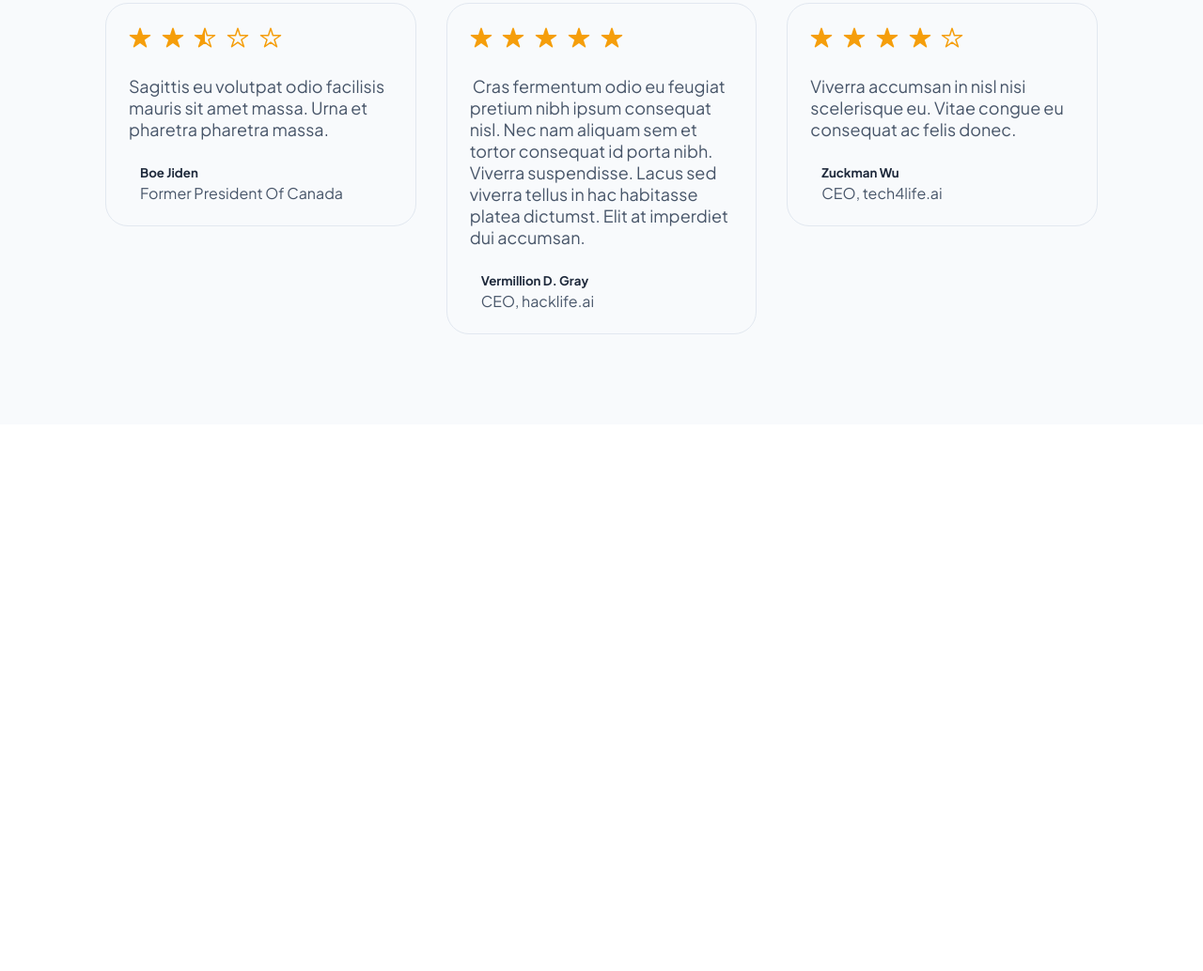
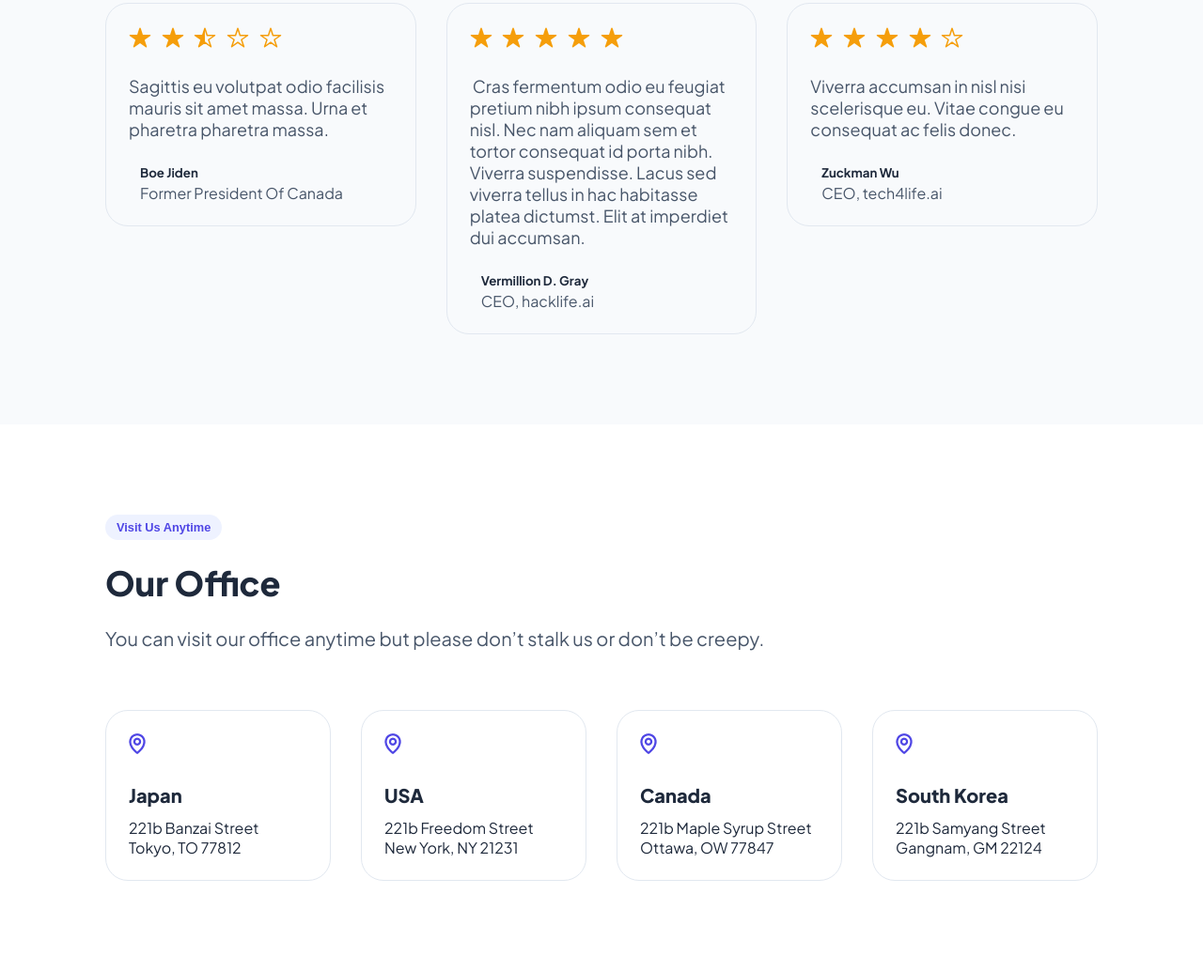
Before and after one commit to Sajnin14/BlintoTask, a plain HTML site: page index.html in a window 1280 px wide. Shown: the part 4544-5578 px from the top of the page at 94% size. Before the commit the page ends 4996 px from the top, so only its background shows below. Drawn offline with nearby package versions, Linux system fonts and the light colour scheme.

Commit message:
our office section done for both devices

```diff
--- a/index.html
+++ b/index.html
@@ -446,6 +446,45 @@
 
             <!-- <button id="lessCard" class="lessCardbtn btn2" onclick="clickLess()">Load Less -</button> -->
         </section>
+
+        <!-- Our Office Section -->
+        <section class="padding padding-t-b">
+            <div>
+                <button class="tagLine">Visit Us Anytime</button>
+                <h3>Our Office</h3>
+                <p class="text20">You can visit our office anytime but please don’t stalk us or don’t be creepy.</p>
+            </div>
+
+            <div class="our-office-content">
+               <div class="testimonial-subContent">
+                  <img src="assets/icon/Vector.png" alt="">
+                  <h6 class="country">Japan</h6>
+                  <p class="color-secondary">221b Banzai Street
+                    <br>Tokyo, TO  77812</p>
+               </div>
+
+               <div class="testimonial-subContent">
+                <img src="assets/icon/Vector.png" alt="">
+                <h6 class="country">USA</h6>
+                <p class="color-secondary">221b Freedom Street
+                  <br>New York, NY 21231</p>
+             </div>
+
+             <div class="testimonial-subContent">
+                <img src="assets/icon/Vector.png" alt="">
+                <h6 class="country">Canada</h6>
+                <p class="color-secondary">221b Maple Syrup Street
+                <br>Ottawa, OW 77847</p>
+             </div>
+
+             <div class="testimonial-subContent">
+                <img src="assets/icon/Vector.png" alt="">
+                <h6 class="country">South Korea</h6>
+                <p class="color-secondary">221b Samyang Street
+                <br>Gangnam, GM 22124</p>
+             </div>
+            </div>
+        </section>
     </main>
 
 
@@ -464,7 +503,7 @@
             // LoadLess.style.display = 'block';
         }
 
-        function clickLess(){
+        function clickLess() {
             // const hiddencards = document.getElementsByClassName('card-hidden');
             // Array.from(hiddencards).forEach(card => {
             //     card.style.display = 'none';
--- a/responsive.css
+++ b/responsive.css
@@ -149,4 +149,14 @@
         display: none;
     }
 
+
+    /* our office responsive */
+
+    .our-office-content{
+        margin-top: 4rem;
+        display: grid;
+        grid-template-columns: 1fr;
+        gap: 1rem;
+    }
+
 }
--- a/style.css
+++ b/style.css
@@ -37,6 +37,10 @@ header {
     font-weight: 400;
 }
 
+.color-secondary{
+    color: #1E293B;
+}
+
 h1 {
     color: #1E293B;
     font-size: 3.7rem;
@@ -58,6 +62,7 @@ h5 {
     font-weight: 700;
     line-height: 22px;
 }
+
 
 .text18 {
     font-size: 1.125rem;
@@ -360,7 +365,6 @@ nav {
 }
 
 
-
 .testimonial-contents ion-icon {
     color: #F59E0B;
     margin-right: 8px;
@@ -384,3 +388,22 @@ nav {
 .lessCardbtn{
     display: none;
 }
+
+
+/* our office section started */
+
+.our-office-content{
+    margin-top: 4rem;
+    display: grid;
+    grid-template-columns: repeat(4, 1fr);
+    gap: 2rem;
+}
+
+.country{
+    color: #1E293B;
+    font-size: 1.25rem;
+    font-weight: 800;
+    margin-top: 24px;
+    margin-bottom: 8px;
+    line-height: 160%;
+}
```
Also changed, not shown: assets/icon/Vector.png (added).
